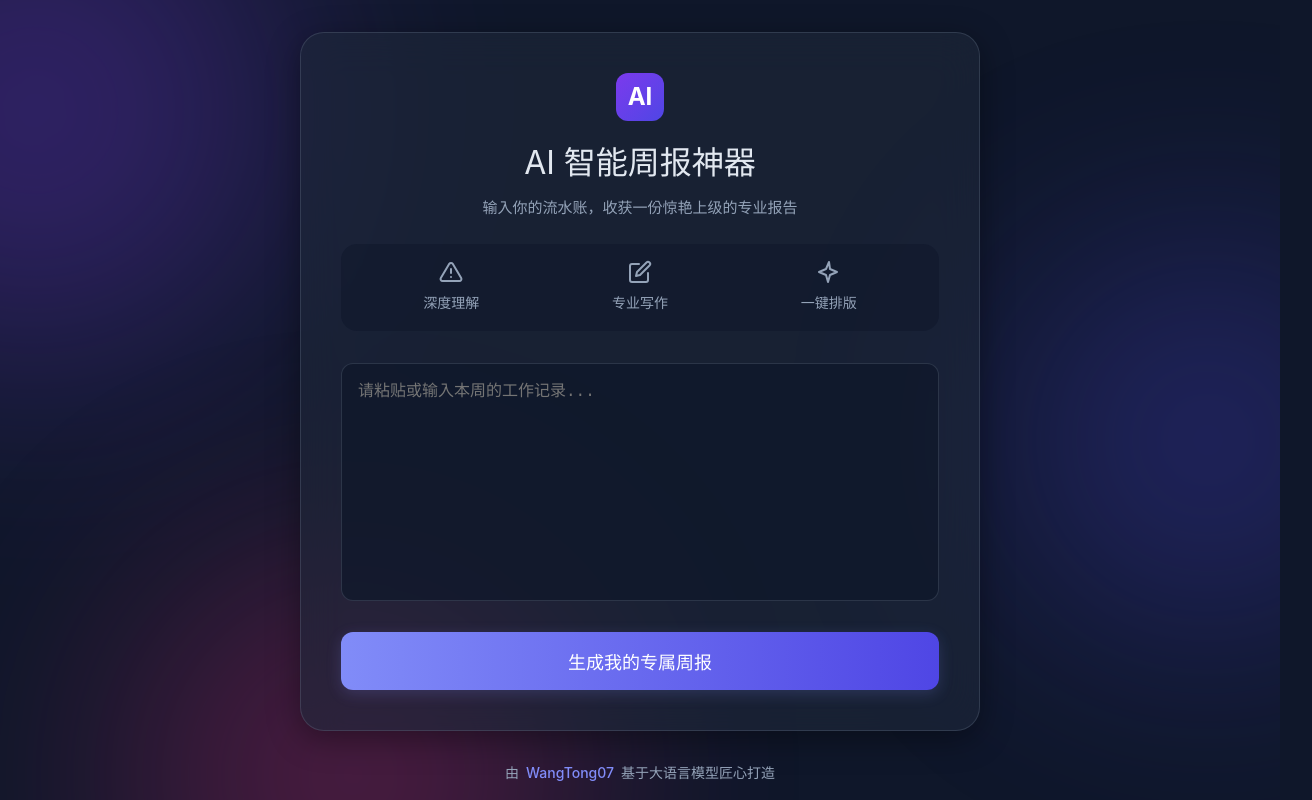
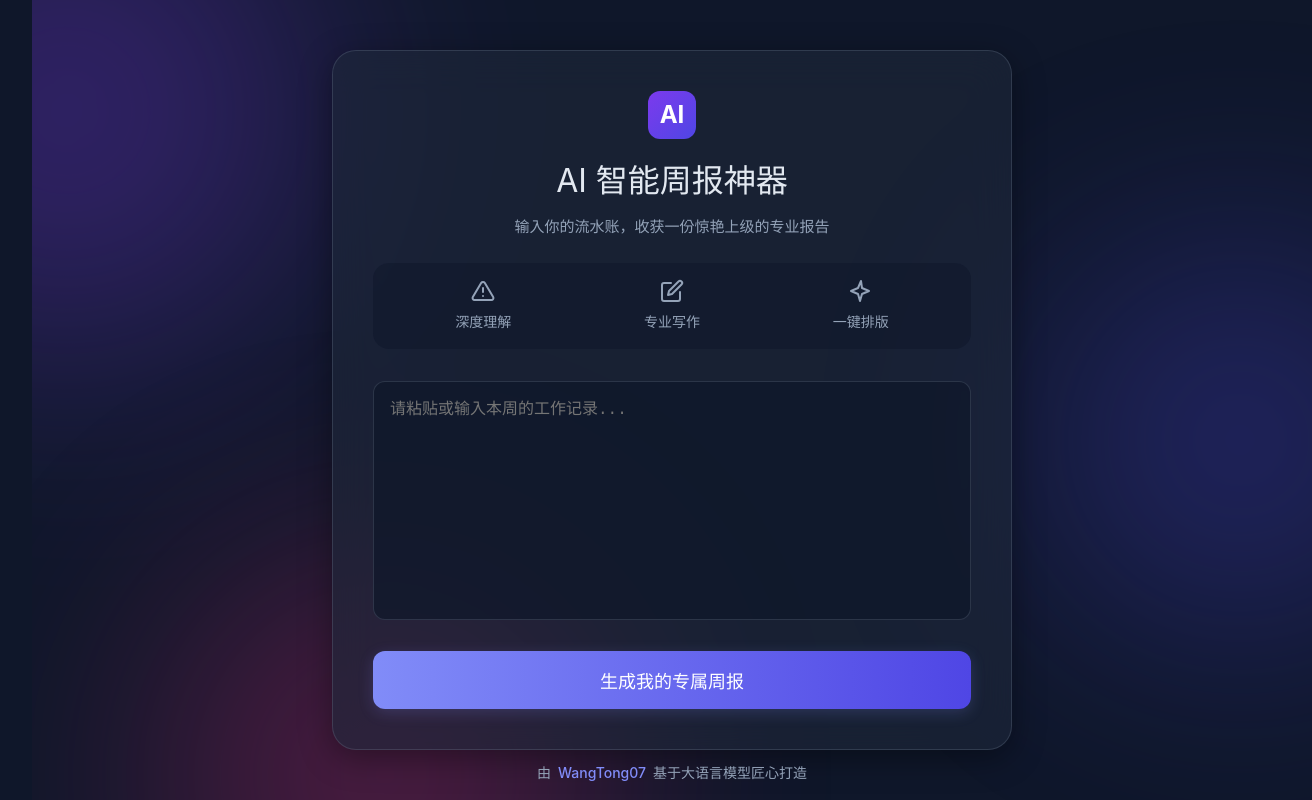
Before and after one commit to WangTong07/gong-zai-weekly, a Vue app: page / in a window 1280 px wide. Shown: the whole page, 1312 px wide, since content can reach past the window. Built offline with nearby package versions, Linux system fonts and the light colour scheme; no server answers.

Commit message:
chore(layout): Final layout refactor for perfect centering

```diff
--- a/src/App.vue
+++ b/src/App.vue
@@ -1,5 +1,5 @@
 <script setup>
-// JavaScript逻辑部分与之前完全相同，此处省略以保持简洁
+// JavaScript部分完全没有变化
 import { ref, computed } from 'vue';
 
 const userInput = ref('');
@@ -54,14 +54,15 @@ async function generateReport() {
 </script>
 
 <template>
+  <div class="page-wrapper">
     <div class="aurora-background">
       <div class="aurora-shape shape-1"></div>
       <div class="aurora-shape shape-2"></div>
       <div class="aurora-shape shape-3"></div>
+    </div>
 
-    <!-- 【关键新增】一个专门负责居中的包裹层 -->
-    <div class="content-wrapper">
-      <main class="glass-card" :class="{ 'result-visible': isResultVisible }">
+    <div class="content-container">
+      <main class="glass-card">
 
         <header class="card-header">
           <div class="logo">AI</div>
@@ -99,9 +100,16 @@ async function generateReport() {
             正在为您创作...
           </span>
         </button>
+      </main>
+
+      <footer class="page-footer">
+        <p>由 <a href="https://github.com/WangTong07" target="_blank">WangTong07</a> 基于大语言模型匠心打造</p>
+      </footer>
+    </div>
 
     <transition name="slide-fade">
-          <section v-if="isResultVisible" class="result-container">
+      <div v-if="isResultVisible" class="result-overlay">
+        <div class="result-card">
           <div class="result-header">
             <h3>生成结果</h3>
             <button @click="isResultVisible=false" class="close-btn">×</button>
@@ -109,19 +117,14 @@ async function generateReport() {
           <div class="result-content">
             <pre>{{ reportResult }}</pre>
           </div>
-          </section>
+        </div>
+      </div>
     </transition>
-
-      </main>
-      <footer class="page-footer">
-        <p>由 <a href="https://github.com/WangTong07" target="_blank">WangTong07</a> 基于大语言模型匠心打造</p>
-      </footer>
-    </div>
   </div>
 </template>
 
 <style>
-/* --- CSS部分几乎不变，只修改了布局相关的规则 --- */
+/* --- 全局与CSS变量 --- */
 :root {
   --font-sans: 'Inter', -apple-system, BlinkMacSystemFont, 'Segoe UI', 'Roboto', sans-serif;
   --color-text: #e2e8f0;
@@ -141,17 +144,21 @@ body {
   background-color: var(--color-bg);
   color: var(--color-text);
   margin: 0;
+  overflow: hidden; /* 防止页面滚动 */
 }
 
-/* --- 背景层，只负责背景 --- */
+.page-wrapper {
+  position: relative;
+  width: 100vw;
+  height: 100vh;
+}
+
 .aurora-background {
-  position: fixed;
-  top: 0;
-  left: 0;
-  width: 100%;
-  height: 100%;
+  position: absolute;
+  top: 0; left: 0;
+  width: 100%; height: 100%;
   overflow: hidden;
-  z-index: -1;
+  z-index: 1;
 }
 .aurora-shape {
   position: absolute;
@@ -168,18 +175,18 @@ body {
   to { transform: translate(100px, 50px) rotate(60deg); }
 }
 
-/* --- 【关键新增】内容包裹层，只负责居中 --- */
-.content-wrapper {
+.content-container {
+  position: relative;
+  z-index: 10;
   width: 100%;
-  min-height: 100vh;
+  height: 100%;
   display: flex;
   flex-direction: column;
   justify-content: center;
   align-items: center;
-  padding: 2rem 1rem;
+  padding: 1rem;
 }
 
-/* --- 主卡片，只负责自身内容 --- */
 .glass-card {
   width: 100%;
   max-width: 680px;
@@ -190,26 +197,70 @@ body {
   backdrop-filter: blur(20px);
   -webkit-backdrop-filter: blur(20px);
   box-shadow: 0 8px 32px 0 rgba(0, 0, 0, 0.37);
-  transition: margin-bottom 0.6s cubic-bezier(0.16, 1, 0.3, 1);
-  margin-bottom: 3rem; /* 页脚的高度 */
-}
-.glass-card.result-visible {
-  margin-bottom: max(3rem, 30vh); /* 为结果区腾出空间，同时保证页脚可见 */
 }
 
-/* --- 页脚，相对包裹层定位 --- */
 .page-footer {
-  position: fixed;
+  position: absolute;
   bottom: 1rem;
-  left: 0;
-  right: 0;
+  width: 100%;
   text-align: center;
   color: var(--color-text-dim);
   font-size: 0.875rem;
-  z-index: 5;
 }
 
-/* ... 其他样式基本不变 ... */
+.result-overlay {
+  position: fixed;
+  top: 0; left: 0;
+  width: 100%; height: 100%;
+  background-color: rgba(15, 23, 42, 0.5);
+  backdrop-filter: blur(8px);
+  -webkit-backdrop-filter: blur(8px);
+  display: flex;
+  justify-content: center;
+  align-items: center;
+  z-index: 100;
+}
+.result-card {
+  width: 90%;
+  max-width: 800px;
+  height: 80vh;
+  background: var(--color-glass-bg);
+  border: 1px solid var(--color-border);
+  border-radius: 24px;
+  padding: 2rem;
+  box-shadow: 0 8px 32px 0 rgba(0, 0, 0, 0.37);
+  display: flex;
+  flex-direction: column;
+}
+
+.result-header {
+  display: flex;
+  justify-content: space-between;
+  align-items: center;
+  margin-bottom: 1rem;
+  flex-shrink: 0;
+}
+.result-header h3 { margin: 0; font-size: 1.5rem; }
+.close-btn { background: none; border: none; font-size: 2.5rem; color: var(--color-text-dim); cursor: pointer; transition: color 0.3s ease; line-height: 1; padding: 0; }
+.close-btn:hover { color: var(--color-text); }
+
+.result-content {
+  flex-grow: 1;
+  overflow-y: auto;
+  background: rgba(15, 23, 42, 0.7);
+  border-radius: 8px;
+  padding: 1.5rem;
+}
+.result-content pre {
+  white-space: pre-wrap; word-wrap: break-word;
+  font-family: var(--font-sans); font-size: 1rem; line-height: 1.8;
+  margin: 0; color: #cbd5e1;
+}
+
+.slide-fade-enter-active, .slide-fade-leave-active { transition: all 0.5s cubic-bezier(0.16, 1, 0.3, 1); }
+.slide-fade-enter-from, .slide-fade-leave-to { opacity: 0; transform: scale(0.95) translateY(20px); }
+
+/* ... 其他卡片内部样式不变 ... */
 .card-header { text-align: center; margin-bottom: 1.5rem; }
 .logo { display: inline-block; background: linear-gradient(135deg, var(--color-aurora-1), var(--color-aurora-2)); color: white; width: 48px; height: 48px; border-radius: 12px; font-weight: 700; font-size: 1.5rem; line-height: 48px; margin-bottom: 1rem; }
 .card-header h1 { font-size: 2rem; margin: 0; }
@@ -225,21 +276,11 @@ body {
 .action-button:hover:not(:disabled) { transform: translateY(-3px); box-shadow: 0 7px 20px rgba(129, 140, 248, 0.3); }
 .action-button:disabled { background: #334155; cursor: not-allowed; box-shadow: none; }
 .loading-state { display: flex; align-items: center; justify-content: center; gap: 0.75rem; }
-.result-container { position: absolute; bottom: 0; left: 0; right: 0; transform: translateY(calc(100% + 1.5rem)); background: var(--color-glass-bg); backdrop-filter: blur(10px); -webkit-backdrop-filter: blur(10px); border-top: 1px solid var(--color-border); border-radius: 0 0 24px 24px; padding: 1.5rem 2.5rem 2.5rem; }
-.result-header { display: flex; justify-content: space-between; align-items: center; margin-bottom: 1rem; }
-.result-header h3 { margin: 0; font-size: 1.25rem; }
-.close-btn { background: none; border: none; font-size: 2rem; color: var(--color-text-dim); cursor: pointer; transition: color 0.3s ease; }
-.close-btn:hover { color: var(--color-text); }
-.result-content { max-height: 40vh; overflow-y: auto; background: rgba(15, 23, 42, 0.7); border-radius: 8px; padding: 1rem; }
-.result-content pre { white-space: pre-wrap; word-wrap: break-word; font-family: var(--font-sans); font-size: 0.95rem; line-height: 1.8; margin: 0; color: #cbd5e1; }
-.slide-fade-enter-active, .slide-fade-leave-active { transition: all 0.6s cubic-bezier(0.16, 1, 0.3, 1); }
-.slide-fade-enter-from, .slide-fade-leave-to { opacity: 0; transform: translateY(calc(80% + 1.5rem)); }
 .page-footer a { color: var(--color-primary); text-decoration: none; font-weight: 500; transition: color 0.3s ease; }
 .page-footer a:hover { color: white; }
 .spinner { animation: rotate 2s linear infinite; width: 20px; height: 20px; }
 .path { stroke: white; stroke-linecap: round; animation: dash 1.5s ease-in-out infinite; }
 @keyframes rotate { 100% { transform: rotate(360deg); } }
 @keyframes dash { 0% { stroke-dasharray: 1, 150; stroke-dashoffset: 0; } 50% { stroke-dasharray: 90, 150; stroke-dashoffset: -35; } 100% { stroke-dasharray: 90, 150; stroke-dashoffset: -124; } }
-@media (max-width: 768px) { .content-wrapper { padding: 1rem; } .glass-card { padding: 1.5rem; } .card-header h1 { font-size: 1.75rem; } .features { flex-direction: column; gap: 1.5rem; } }
-
+@media (max-width: 768px) { .content-container { padding: 1rem; } .glass-card { padding: 1.5rem; } .card-header h1 { font-size: 1.75rem; } .features { flex-direction: column; gap: 1.5rem; } .result-card { width: 100%; height: 90vh; border-radius: 16px; padding: 1.5rem;} }
 </style>
```
Lines whose indentation alone changed are shown as unchanged.
